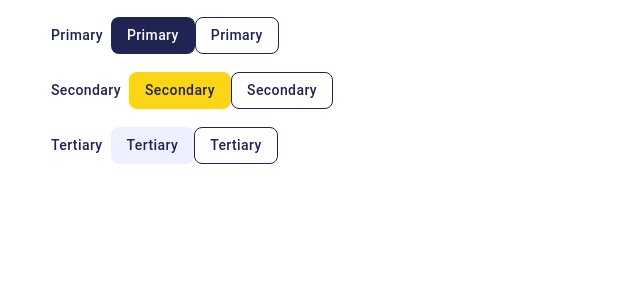
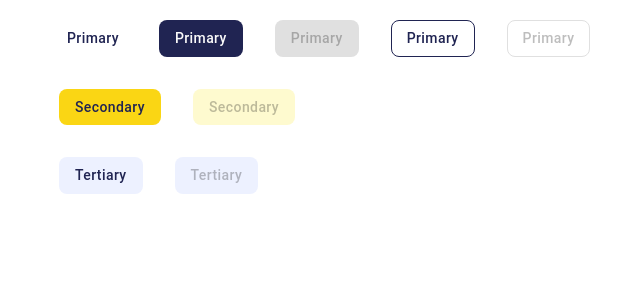
Before and after one commit to sjcuello/ComponentLibrary, a React app: page / in a window 1280 px wide. Shown: the top 300 px of the page, without its empty margins (181-821 px from the left). Built offline with nearby package versions, Linux system fonts and the light colour scheme.

Commit message:
Colors and disable buttons

```diff
--- a/src/App.tsx
+++ b/src/App.tsx
@@ -8,30 +8,44 @@ const App = () => (
   <ThemeProvider theme={theme}>
     <div className="container">
       <Grid container spacing={2}>
-        <Grid xs={8} spacing={2}>
-          <Button variant="text">Primary</Button>
-          <Button variant="contained">Primary</Button>
-          <Button variant="outlined">Primary</Button>
+        <Grid xs={12} spacing={2}>
+          <Button sx={{ margin: '1rem' }} variant="text">
+            Primary
+          </Button>
+          <Button sx={{ margin: '1rem' }} variant="contained">
+            Primary
+          </Button>
+          <Button sx={{ margin: '1rem' }} disabled={true} variant="contained">
+            Primary
+          </Button>
+          <Button sx={{ margin: '1rem' }} variant="outlined">
+            Primary
+          </Button>
+          <Button sx={{ margin: '1rem' }} disabled={true} variant="outlined">
+            Primary
+          </Button>
         </Grid>
-        <Grid xs={8}>
-          <Button variant="text" color="secondary">
+        <Grid xs={12}>
+          <Button sx={{ margin: '1rem' }} variant="contained" color="secondary">
             Secondary
           </Button>
-          <Button variant="contained" color="secondary">
-            Secondary
-          </Button>
-          <Button variant="outlined" color="secondary">
+          <Button
+            sx={{ margin: '1rem' }}
+            disabled={true}
+            variant="contained"
+            color="secondary">
             Secondary
           </Button>
         </Grid>
-        <Grid xs={8}>
-          <Button variant="text" color="tertiary">
+        <Grid xs={12}>
+          <Button sx={{ margin: '1rem' }} variant="contained" color="tertiary">
             Tertiary
           </Button>
-          <Button variant="contained" color="tertiary">
-            Tertiary
-          </Button>
-          <Button variant="outlined" color="tertiary">
+          <Button
+            sx={{ margin: '1rem' }}
+            disabled={true}
+            variant="contained"
+            color="tertiary">
             Tertiary
           </Button>
         </Grid>
--- a/src/colors.ts
+++ b/src/colors.ts
@@ -1,34 +1,83 @@
 // Primary color
 export const PRIMARY_100 = '#D8DBF6';
+export const PRIMARY_200 = '#B3B9ED';
+export const PRIMARY_300 = '#8087CB';
+export const PRIMARY_400 = '#525897';
 export const PRIMARY_500 = '#202452';
+export const PRIMARY_600 = '#171A46';
+export const PRIMARY_700 = '#10123B';
+export const PRIMARY_800 = '#0A0C2F';
 export const PRIMARY_900 = '#060727';
 // Secondary color
 export const SECONDARY_100 = '#FEFACF';
+export const SECONDARY_200 = '#FEF4A0';
 export const SECONDARY_300 = '#FDEC71';
+export const SECONDARY_400 = '#FBE34E';
 export const SECONDARY_500 = '#FAD614';
+export const SECONDARY_600 = '#D7B40E';
+export const SECONDARY_700 = '#B3930A';
+export const SECONDARY_800 = '#907406';
 export const SECONDARY_900 = '#775E03';
 // Tertiary color
 export const TERTIARY_50 = '#EDF1FF';
 export const TERTIARY_100 = '#E2E7FF';
+export const TERTIARY_200 = '#C6CFFF';
+export const TERTIARY_300 = '#A9B6FF';
+export const TERTIARY_400 = '#94A2FF';
 export const TERTIARY_500 = '#7182FF';
+export const TERTIARY_600 = '#5261DB';
+export const TERTIARY_700 = '#3844B7';
+export const TERTIARY_800 = '#242D93';
 export const TERTIARY_900 = '#151C7A';
 // Neutral color
 export const NEUTRAL_50 = '#FAFAFA';
+export const NEUTRAL_100 = '#FAFAFA';
+export const NEUTRAL_200 = '#EEEEEE';
+export const NEUTRAL_300 = '#E0E0E0';
+export const NEUTRAL_400 = '#BDBDBD';
 export const NEUTRAL_500 = '#9E9E9E';
+export const NEUTRAL_600 = '#757575';
+export const NEUTRAL_700 = '#616161';
+export const NEUTRAL_800 = '#424242';
+export const NEUTRAL_900 = '#212121';
 export const NEUTRAL_1000 = '#121212';
 // Success color
 export const SUCCESS_100 = '#C8FBCA';
+export const SUCCESS_200 = '#94F7A0';
+export const SUCCESS_300 = '#5CE87C';
+export const SUCCESS_400 = '#34D167';
 export const SUCCESS_500 = '#00B34C';
+export const SUCCESS_600 = '#009950';
+export const SUCCESS_700 = '#008050';
+export const SUCCESS_800 = '#00674B';
 export const SUCCESS_900 = '#005546';
 // Error color
 export const DANGER_100 = '#FEEBE0';
+export const DANGER_200 = '#FDD3C1';
+export const DANGER_300 = '#FBB5A1';
+export const DANGER_400 = '#F79888';
 export const DANGER_500 = '#F36A62';
+export const DANGER_600 = '#D0474B';
+export const DANGER_700 = '#AE313F';
+export const DANGER_800 = '#8C1F34';
 export const DANGER_900 = '#74122E';
 // Information color
 export const START_100 = '#D8F1FF';
+export const START_200 = '#B1E0FF';
+export const START_300 = '#8BCBFF';
+export const START_400 = '#6EB7FF';
 export const START_500 = '#3E97FF';
+export const START_600 = '#2D75DB';
+export const START_700 = '#1F57B7';
+export const START_800 = '#133D93';
 export const START_900 = '#0B2A7A';
 // Warning color
 export const PROCESS_100 = '#FEF4D9';
+export const PROCESS_200 = '#FEE6B3';
+export const PROCESS_300 = '#FDD48E';
+export const PROCESS_400 = '#FCC271';
 export const PROCESS_500 = '#FBA643';
+export const PROCESS_600 = '#D78330';
+export const PROCESS_700 = '#B46321';
+export const PROCESS_800 = '#914615';
 export const PROCESS_900 = '#78320C';
--- a/src/theme.ts
+++ b/src/theme.ts
@@ -1,5 +1,6 @@
 import { createTheme } from '@mui/material/styles';
 import {
+  NEUTRAL_300,
   NEUTRAL_50,
   PRIMARY_100,
   PRIMARY_500,
@@ -47,12 +48,22 @@ export const theme = createTheme({
           '&:hover': {
             boxShadow: 'none',
           },
-          // ':disabled': {
-          //   backgroundColor: 'red',
-          // },
+        },
+        containedPrimary: {
+          ':disabled': {
+            backgroundColor: NEUTRAL_300,
+          },
+        },
+        containedSecondary: {
+          ':disabled': {
+            backgroundColor: SECONDARY_100,
+          },
         },
         containedTertiary: {
           color: PRIMARY_500,
+          ':disabled': {
+            backgroundColor: TERTIARY_50,
+          },
         },
         // Styles applied to the root element if `variant="outlined"`.
         outlined: {
@@ -64,6 +75,10 @@ export const theme = createTheme({
             color: NEUTRAL_50,
             backgroundColor: PRIMARY_500,
           },
+          ':disabled': {
+            borderWidth: 1.5,
+            borderColor: NEUTRAL_300,
+          },
         },
         // Styles applied to the root element if `variant="text"`.
         text: {
@@ -73,6 +88,9 @@ export const theme = createTheme({
             borderBottom: `1.5px solid ${PRIMARY_500}`,
             backgroundColor: 'transparent',
           },
+          ':disabled': {
+            color: NEUTRAL_300,
+          },
         },
       },
     },
```
